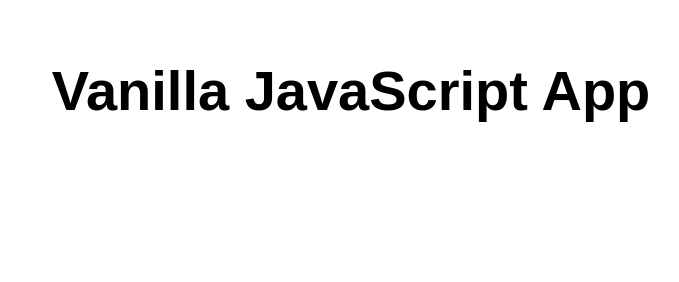
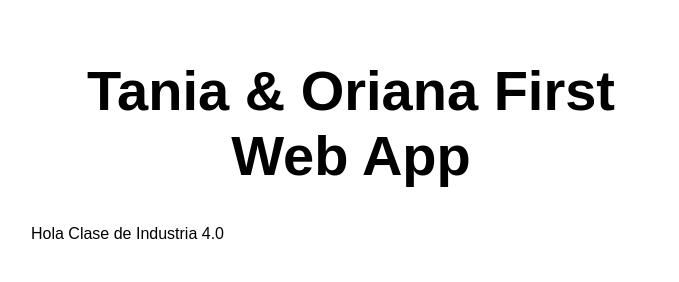
Before and after one commit to Asster22/my-first-static-web-app, a website: page src/index.html in a window 1280 px wide. Shown: the whole page, without its empty margins (289-968 px from the left). Drawn offline with Linux system fonts and the light colour scheme.

Commit message:
Update index.html

```diff
--- a/src/index.html
+++ b/src/index.html
@@ -5,12 +5,13 @@
   <meta charset="UTF-8">
   <meta name="viewport" content="width=device-width, initial-scale=1.0">
   <link rel="stylesheet" href="styles.css">
-  <title>Vanilla JavaScript App</title>
+  <title>Tania & Oriana First Web App</title>
 </head>
 
 <body>
   <main>
-    <h1>Vanilla JavaScript App</h1>
+    <h1>Tania & Oriana First Web App</h1>
+    <p> Hola Clase de Industria 4.0 </p>
   </main>
 </body>
 
```
